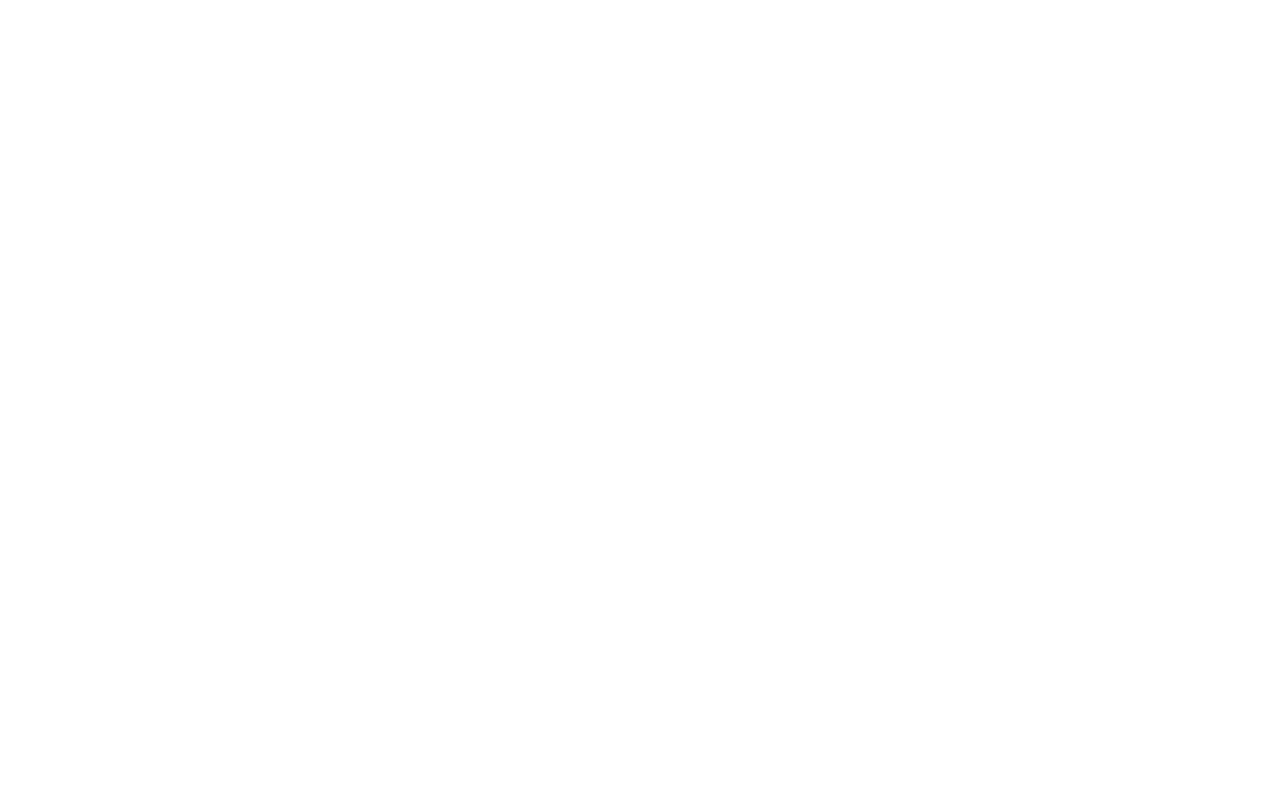
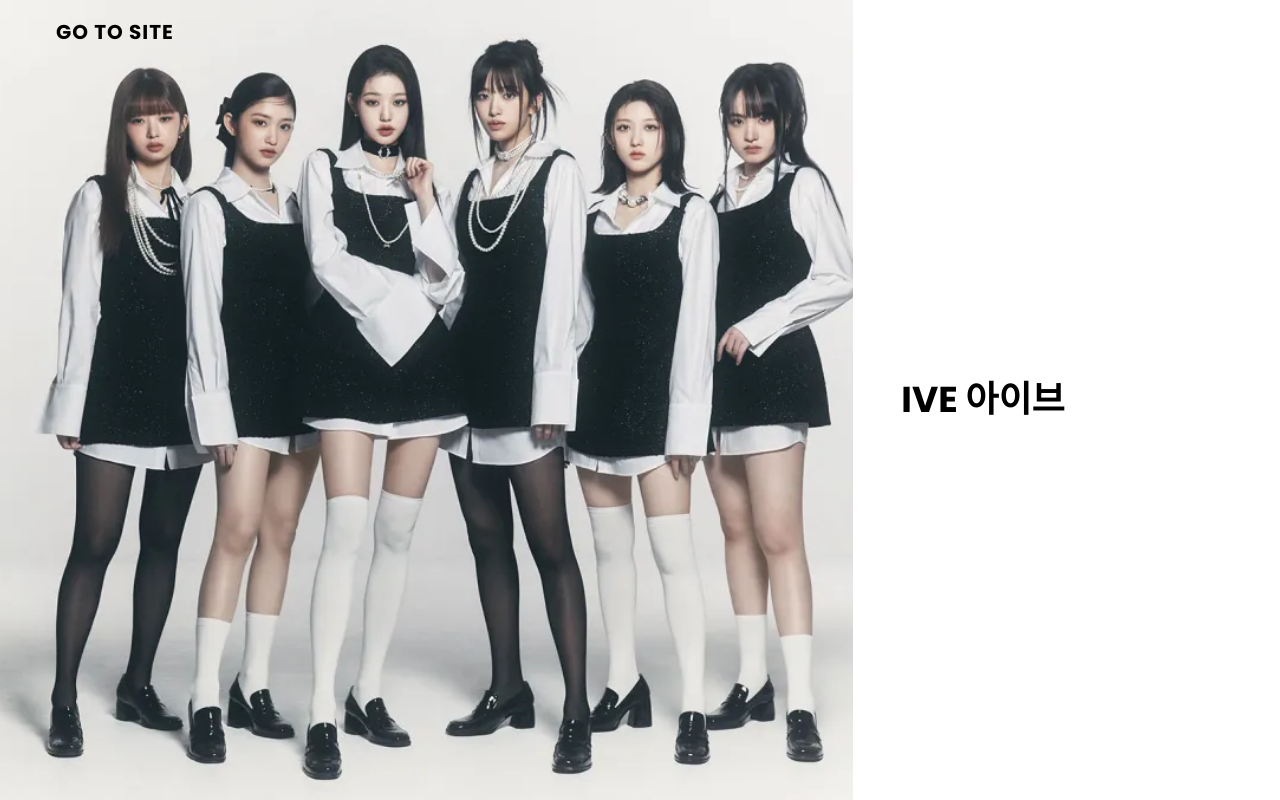
Before and after one commit to jarvin-s/ive--app, a Next.js app: page / in a window 1280 px wide. Built offline with nearby package versions, Linux system fonts and the light colour scheme.

Commit message:
feat: add seperate layout files

```diff
--- a/src/app/layout.tsx
+++ b/src/app/(layout)/layout.tsx
@@ -1,6 +1,6 @@
 import type { Metadata } from 'next'
 import { Poppins } from 'next/font/google'
-import './globals.css'
+import '../globals.css'
 import Navbar from '@/components/Navbar'
 
 const inter = Poppins({
--- /dev/null
+++ b/src/app/(no-layout)/layout.tsx
@@ -0,0 +1,29 @@
+import type { Metadata } from 'next'
+import { Poppins } from 'next/font/google'
+import '../globals.css'
+import HomeNavbar from '@/components/HomeNavbar'
+
+const inter = Poppins({
+    weight: ['100', '200', '300', '400', '500', '600', '700', '800', '900'],
+    subsets: ['latin'],
+})
+
+export const metadata: Metadata = {
+    title: 'IVE 아이브',
+    description: 'Generated by create next app',
+}
+
+export default function RootLayout({
+    children,
+}: Readonly<{
+    children: React.ReactNode
+}>) {
+    return (
+        <html lang='en'>
+            <body className={inter.className}>
+                <HomeNavbar />
+                {children}
+            </body>
+        </html>
+    )
+}
--- /dev/null
+++ b/src/app/(no-layout)/page.tsx
@@ -0,0 +1,30 @@
+import Image from 'next/image'
+import React from 'react'
+import logo from '../../../public/images/ive-main.jpg'
+
+const Home = () => {
+    return (
+        <>
+            <section className='flex h-screen flex-col items-center md:flex-row'>
+                <div className='hidden h-screen w-full md:w-1/2 lg:block xl:w-2/3'>
+                    <Image
+                        className='h-full w-full object-cover'
+                        alt={'IVE main'}
+                        src={logo}
+                    />
+                </div>
+
+                <div
+                    className='flex h-screen w-full items-center justify-center bg-white px-6 md:mx-auto md:w-1/2 md:max-w-md lg:max-w-full
+                    lg:px-16 xl:w-1/3 xl:px-12'
+                >
+                    <div className='h-100 w-full'>
+                        <h1 className='text-4xl font-bold'>IVE 아이브</h1>
+                    </div>
+                </div>
+            </section>
+        </>
+    )
+}
+
+export default Home
--- /dev/null
+++ b/src/components/HomeNavbar.tsx
@@ -0,0 +1,137 @@
+'use client'
+
+import Image from 'next/image'
+import React, { useState } from 'react'
+import logo from '../../public/images/logo.png'
+
+const HomeNavbar = () => {
+    const [isClicked, setisClicked] = useState(false)
+
+    const toggleNavbar = () => {
+        setisClicked(!isClicked)
+    }
+
+    return (
+        <>
+            <nav
+                className={`absolute ${isClicked ? 'bg-pink-200' : 'bg-transparent'} w-full`}
+            >
+                <div className='mx-auto max-w-7xl px-4 sm:px-6 lg:px-8'>
+                    <div className='flex h-16 items-center justify-between'>
+                        <div className='hidden md:block'>
+                            <div className='ml-4 flex items-center space-x-4 text-xl font-bold uppercase tracking-wide text-black'>
+                                <a
+                                    href='/yujin'
+                                    className='relative block cursor-pointer rounded-lg
+                                    p-2  after:absolute after:bottom-0 after:left-0 after:h-1 after:w-0 after:bg-pink-500 after:transition-all after:duration-300 hover:after:w-full'
+                                >
+                                    Go to site
+                                </a>
+                            </div>
+                        </div>
+                        <div className='flex items-center md:hidden'>
+                            <button
+                                className={`inline-flex items-center justify-center rounded-md p-2 ${isClicked ? 'text-white' : ''} transition duration-300 hover:bg-black  hover:text-white
+                            focus:outline-none focus:ring-2 focus:ring-inset focus:ring-white`}
+                                onClick={toggleNavbar}
+                            >
+                                {isClicked ? (
+                                    <div>
+                                        <svg
+                                            className='h-6 w-6'
+                                            xmlns='http://www.w3.org/2000/svg'
+                                            fill='none'
+                                            viewBox='0 0 24 24'
+                                            stroke='currentColor'
+                                        >
+                                            <path
+                                                strokeLinecap='round'
+                                                strokeLinejoin='round'
+                                                strokeWidth={2}
+                                                d='M6 18L18 6M6 6l12 12'
+                                            />
+                                        </svg>
+                                    </div>
+                                ) : (
+                                    <div>
+                                        <svg
+                                            className='h-6 w-6'
+                                            xmlns='http://www.w3.org/2000/svg'
+                                            fill='none'
+                                            viewBox='0 0 24 24'
+                                            stroke='currentColor'
+                                        >
+                                            <path
+                                                strokeLinecap='round'
+                                                strokeLinejoin='round'
+                                                strokeWidth={2}
+                                                d='M4 6h16M4 12h16m-7 6h7'
+                                            />
+                                        </svg>
+                                    </div>
+                                )}
+                            </button>
+                        </div>
+                    </div>
+                </div>
+                {isClicked && (
+                    <div className='bg-pink-200 md:hidden'>
+                        <div className='space-y-1 px-2 pb-4 pt-3 font-bold uppercase text-white'>
+                            {/* <a
+                                href='/'
+                                className='relative block w-16 cursor-pointer rounded-lg
+                                    p-2  after:absolute after:bottom-0 after:left-0 after:h-1 after:w-0 after:bg-pink-500 after:transition-all after:duration-300 hover:after:w-full'
+                            >
+                                Home
+                            </a> */}
+                            <a
+                                href='/yujin'
+                                className='relative block w-14 cursor-pointer rounded-lg
+                                    p-2  after:absolute after:bottom-0 after:left-0 after:h-1 after:w-0 after:bg-pink-500 after:transition-all after:duration-300 hover:after:w-full'
+                            >
+                                Yujin
+                            </a>
+                            <a
+                                href='/wonyoung'
+                                className='relative block w-[6rem] cursor-pointer rounded-lg
+                                    p-2  after:absolute after:bottom-0 after:left-0 after:h-1 after:w-0 after:bg-pink-500 after:transition-all after:duration-300 hover:after:w-full'
+                            >
+                                Wonyoung
+                            </a>
+                            <a
+                                href='/gaeul'
+                                className='relative block w-16 cursor-pointer rounded-lg
+                                    p-2  after:absolute after:bottom-0 after:left-0 after:h-1 after:w-0 after:bg-pink-500 after:transition-all after:duration-300 hover:after:w-full'
+                            >
+                                Gaeul
+                            </a>
+                            <a
+                                href='/rei'
+                                className='relative block w-10 cursor-pointer rounded-lg
+                                    p-2  after:absolute after:bottom-0 after:left-0 after:h-1 after:w-0 after:bg-pink-500 after:transition-all after:duration-300 hover:after:w-full'
+                            >
+                                Rei
+                            </a>
+                            <a
+                                href='/liz'
+                                className='relative block w-10 cursor-pointer rounded-lg
+                                    p-2  after:absolute after:bottom-0 after:left-0 after:h-1 after:w-0 after:bg-pink-500 after:transition-all after:duration-300 hover:after:w-full'
+                            >
+                                Liz
+                            </a>
+                            <a
+                                href='/leeseo'
+                                className='relative block w-[4.4rem] cursor-pointer rounded-lg
+                                p-2  after:absolute after:bottom-0 after:left-0 after:h-1 after:w-0 after:bg-pink-500 after:transition-all after:duration-300 hover:after:w-full'
+                            >
+                                Leeseo
+                            </a>
+                        </div>
+                    </div>
+                )}
+            </nav>
+        </>
+    )
+}
+
+export default HomeNavbar
--- a/src/components/Leeseo/Timeline.tsx
+++ b/src/components/Leeseo/Timeline.tsx
@@ -6,8 +6,7 @@ const Timeline = () => {
         <div
             className='relative flex h-[80vh] items-center justify-end  bg-cover'
             style={{
-                backgroundImage:
-                    "url('/images/wonyoung/wonyoung-timeline.jpg')",
+                backgroundImage: "url('/images/leeseo/leeseo-timeline.jpg')",
             }}
         >
             <div className='z-10 flex flex-col'>
@@ -23,7 +22,7 @@ const Timeline = () => {
                 <div className='i-am-gradient relative'>
                     <Image
                         className='rounded-lg'
-                        src='/images/wonyoung/wonyoung-i-am.jpg'
+                        src='/images/leeseo/leeseo-i-am.jpg'
                         width={300}
                         height={45}
                         alt='Leeseo I AM'
```
Also changed, not shown: src/app/page.tsx (deleted, +0 -9 lines), public/images/ive-main.jpg (added), src/app/(layout)/gaeul/page.tsx (renamed from src/app/gaeul/page.tsx), src/app/(layout)/leeseo/page.tsx (renamed from src/app/leeseo/page.tsx), src/app/(layout)/liz/page.tsx (renamed from src/app/liz/page.tsx), src/app/(layout)/rei/page.tsx (renamed from src/app/rei/page.tsx), src/app/(layout)/wonyoung/page.tsx (renamed from src/app/wonyoung/page.tsx), src/app/(layout)/yujin/page.tsx (renamed from src/app/yujin/page.tsx).
